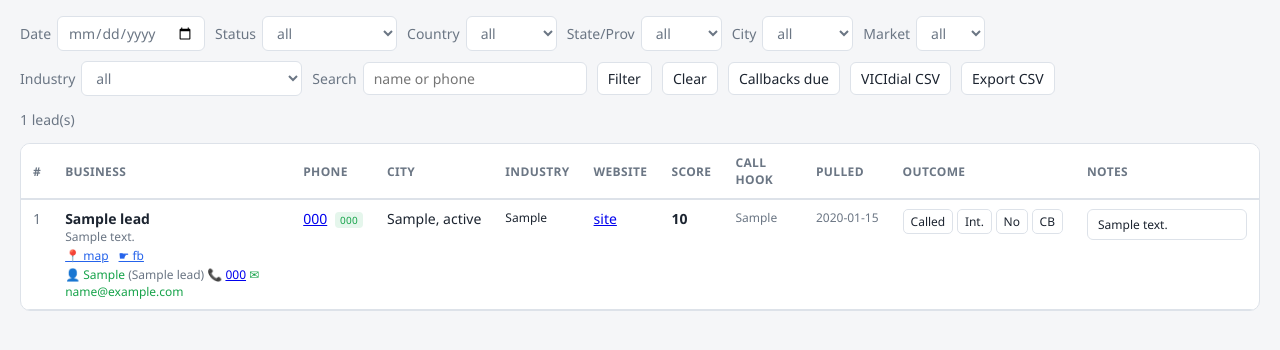
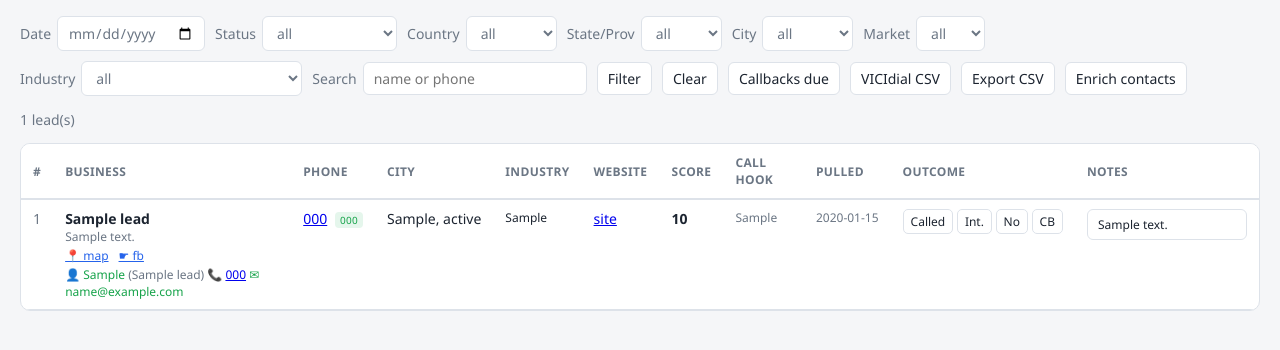
Before and after one commit to AbbieALtria/Outbound-Leads-, a Flask app: page /history in a window 1280 px wide. Shown: the part 43-393 px from the top of the page. Run offline with Flask 3, Linux system fonts and the light colour scheme; data comes from the database, SQL or seed files in the repository; tables that the repository leaves empty hold one stand-in row (values such as "Sample post").

Commit message:
Let enrichment run from History, scoped to the active filters
The button existed only on the Dashboard, where the set is whichever
pull happens to be current. Enriching one industry -- or one city, or
one campaign -- was impossible from the UI even though the API already
supported it, so "enrich the dentists and leave the hotels" had no way
to be expressed.

History now carries the button, passing its active filters, and the
confirmation modal moves to a shared partial: a confirmation that exists
on only one of the two pages that can spend money is a confirmation that
can be skipped. request.args is flattened to a plain dict first, since a
MultiDict does not serialise for the button's payload.

Co-Authored-By: Claude Opus 5 <noreply@anthropic.com>

```diff
--- a/app.py
+++ b/app.py
@@ -930,8 +930,17 @@ def history():
         "history.html", leads=leads,
         countries=distinct("country"), states=distinct("state"), cities=distinct("city"),
         industries=industries, statuses=db.LEAD_STATUSES, f=request.args,
+        # A plain dict: request.args is a MultiDict and does not serialise to
+        # JSON for the enrich button's filter payload.
+        filter_args={k: v for k, v in request.args.items() if v},
         not_interested_reasons=db.NOT_INTERESTED_REASONS,
         user_list=user_list,
+        # Enrichment can be started from here too, so the same cost signals the
+        # dashboard shows have to be available.
+        enrich_reveal_email=db.get_setting(conn, "enrich_reveal_email", "1") == "1",
+        enrich_reveal_phone=db.get_setting(conn, "enrich_reveal_phone", "0") == "1",
+        offer_wants_company_size=contacts.offer_wants_company_size(
+            conn, request.args.get("campaign_id")),
         out_of_hours=out_of_hours_count(conn, request.args),
     )
 
--- a/static/app.js
+++ b/static/app.js
@@ -618,6 +618,11 @@ if (enrichBtn) {
     eresult.textContent = "Looking up decision-makers…";
     try {
       const payload = { run_id: enrichBtn.dataset.run_id || "", only_missing: true };
+      // On History the set is defined by the active filters, not a pull — so
+      // "Dentist, Canada" enriches exactly those and nothing else.
+      try {
+        Object.assign(payload, JSON.parse(enrichBtn.dataset.filters || "{}"));
+      } catch { /* no filters on this page */ }
       if (ids.length) payload.lead_ids = ids;      // only the checked rows
       const r = await postJSON("/api/enrich_contacts", payload);
       eresult.textContent = `Enriching ${r.count} leads…`;
--- /dev/null
+++ b/templates/_enrich_modal.html
@@ -0,0 +1,39 @@
+{# Shared by the Dashboard and History: enrichment can be started from either,
+   and a confirmation that only exists on one page is a confirmation that can
+   be skipped. #}
+<div id="enrich-modal" class="modal-backdrop" hidden>
+  <div class="modal-card">
+    {# Two different actions share this dialog. Without Apollo nothing here can
+       cost anything, and warning about money that cannot be spent teaches people
+       to click through warnings. #}
+    {% if apollo_enabled %}
+    <h3 style="margin-top:0;">⚠️ Contact Enrichment (Apollo) — this will spend money</h3>
+    <p id="enrich-modal-scope"></p>
+    <ul class="small" style="line-height:1.6;">
+      <li><strong>Name + title lookup is FREE.</strong> Knowing who to ask for gets you past most gatekeepers.</li>
+      <li><strong>Email reveal costs 1 Apollo credit per lead</strong> — only runs if “reveal email” is on in Settings (currently: <strong id="enrich-modal-email"></strong>).</li>
+      <li><strong>Direct-dial/mobile reveal costs 8 Apollo credits per lead</strong> — off by default; turn on only for your best targets (e.g. multi-location accounts) (currently: <strong id="enrich-modal-phone"></strong>).</li>
+      <li><strong>Estimated cost for this run:</strong> <span id="enrich-modal-cost"></span> All credits come out of your Apollo plan.</li>
+    </ul>
+    <p class="dim small">Reveal toggles live in <a href="{{ url_for('settings') }}">Settings</a>.</p>
+    {% else %}
+    <h3 style="margin-top:0;">Contact Enrichment — free</h3>
+    <p id="enrich-modal-scope"></p>
+    <ul class="small" style="line-height:1.6;">
+      <li>Reads each business's <strong>own website</strong> for a named
+        decision-maker — About, Team and “Meet Dr —” pages.</li>
+      <li><strong>No provider, no API key, no credits.</strong>
+        <span id="enrich-modal-cost"></span></li>
+      <li>Leads that already have a contact are skipped, and one with no website
+        can't be looked up — so it only works on the rest.</li>
+    </ul>
+    <p class="dim small" hidden><span id="enrich-modal-email"></span><span id="enrich-modal-phone"></span></p>
+    <p class="dim small">No Apollo key is set. Add <code>APOLLO_API_KEY</code> in
+      Railway to also search a paid database.</p>
+    {% endif %}
+    <p style="text-align:right;margin-bottom:0;">
+      <button type="button" class="button" id="enrich-cancel">Cancel</button>
+      <button type="button" class="primary" id="enrich-confirm">Yes, enrich these leads</button>
+    </p>
+  </div>
+</div>
--- a/templates/history.html
+++ b/templates/history.html
@@ -68,6 +68,17 @@
     <a class="button" href="{{ url_for('history', status='callback') }}">Callbacks due</a>
     <a class="button" href="{{ url_for('export_vicidial', **f) }}">VICIdial CSV</a>
     <a class="button" href="{{ url_for('export_csv', **f) }}">Export CSV</a>
+    {# Enrichment belongs here as much as on the Dashboard: this is the only
+       place you can scope it — to one industry, one city, one campaign —
+       rather than to whichever pull happens to be current. #}
+    <button type="button" id="enrich-btn" class="button"
+      data-filters='{{ filter_args|tojson }}'
+      data-reveal-email="{{ '1' if enrich_reveal_email and apollo_enabled else '0' }}"
+      data-reveal-phone="{{ '1' if enrich_reveal_phone and apollo_enabled else '0' }}"
+      data-apollo="{{ '1' if apollo_enabled else '0' }}"
+      data-company-size="{{ '1' if offer_wants_company_size and apollo_enabled else '0' }}"
+      data-settings-url="{{ url_for('settings') }}"
+      title="Find decision-makers for the leads matching these filters">Enrich contacts</button>
   </form>
   {% if out_of_hours %}
   <p class="warn" style="margin-top:8px;">⚠️ <strong>{{ out_of_hours }}</strong> of these leads {{ 'are' if out_of_hours != 1 else 'is' }} outside the recipient's legal calling window right now (CRTC / US TSR). Ensure VICIdial dials by the recipient's time zone — or <a href="{{ url_for('export_vicidial', enforce_hours=1, **f) }}">export in-hours only</a>.</p>
@@ -75,6 +86,8 @@
 </section>
 
 <p class="dim">{{ leads | length }} lead(s)</p>
+<div id="enrich-result" class="pull-result" hidden></div>
+{% include "_enrich_modal.html" %}
 
 {% with show_date = true, show_industry = true %}
   {% include "_lead_table.html" %}
```
Also changed, not shown: templates/dashboard.html (+1 -36 lines).
